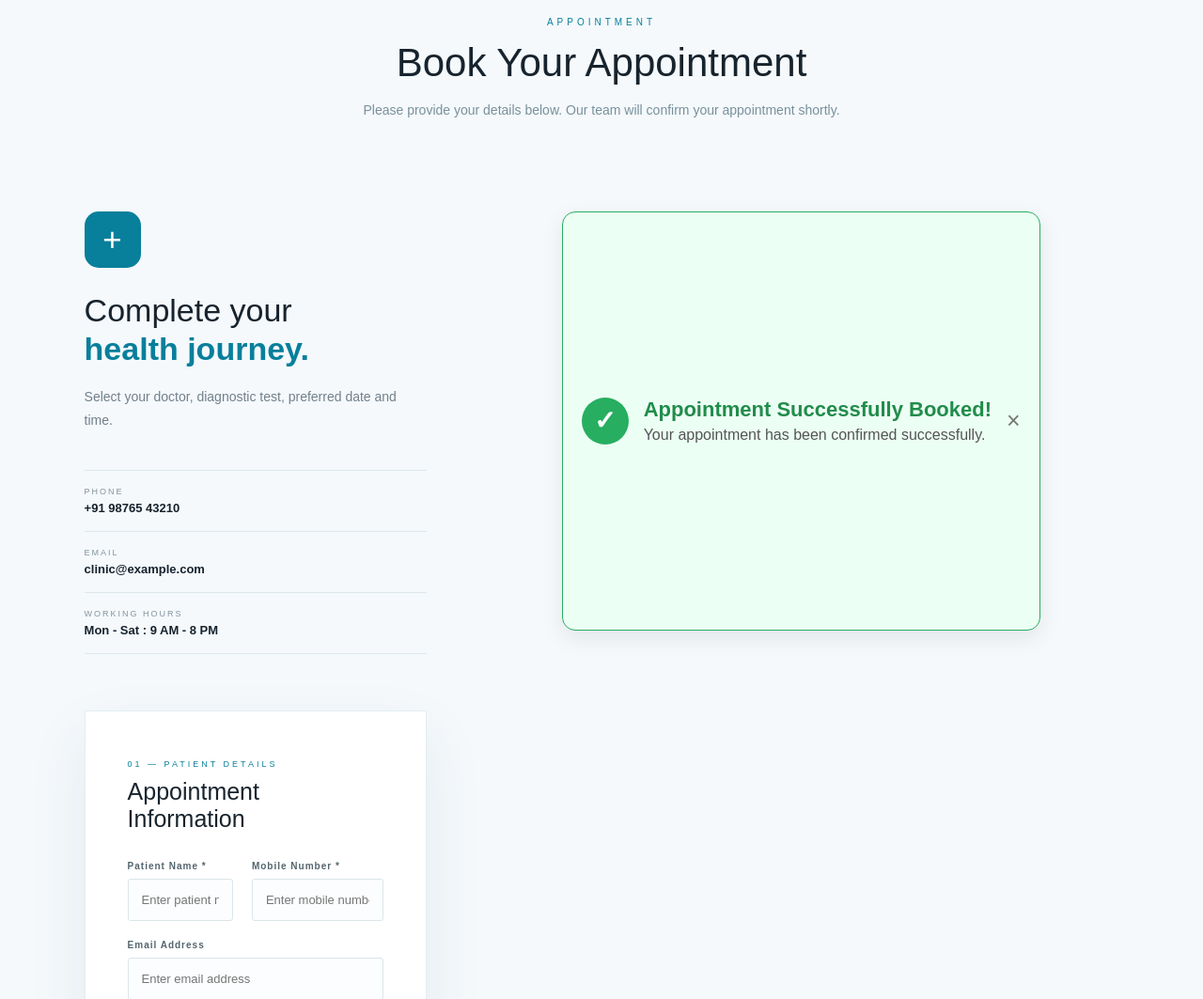
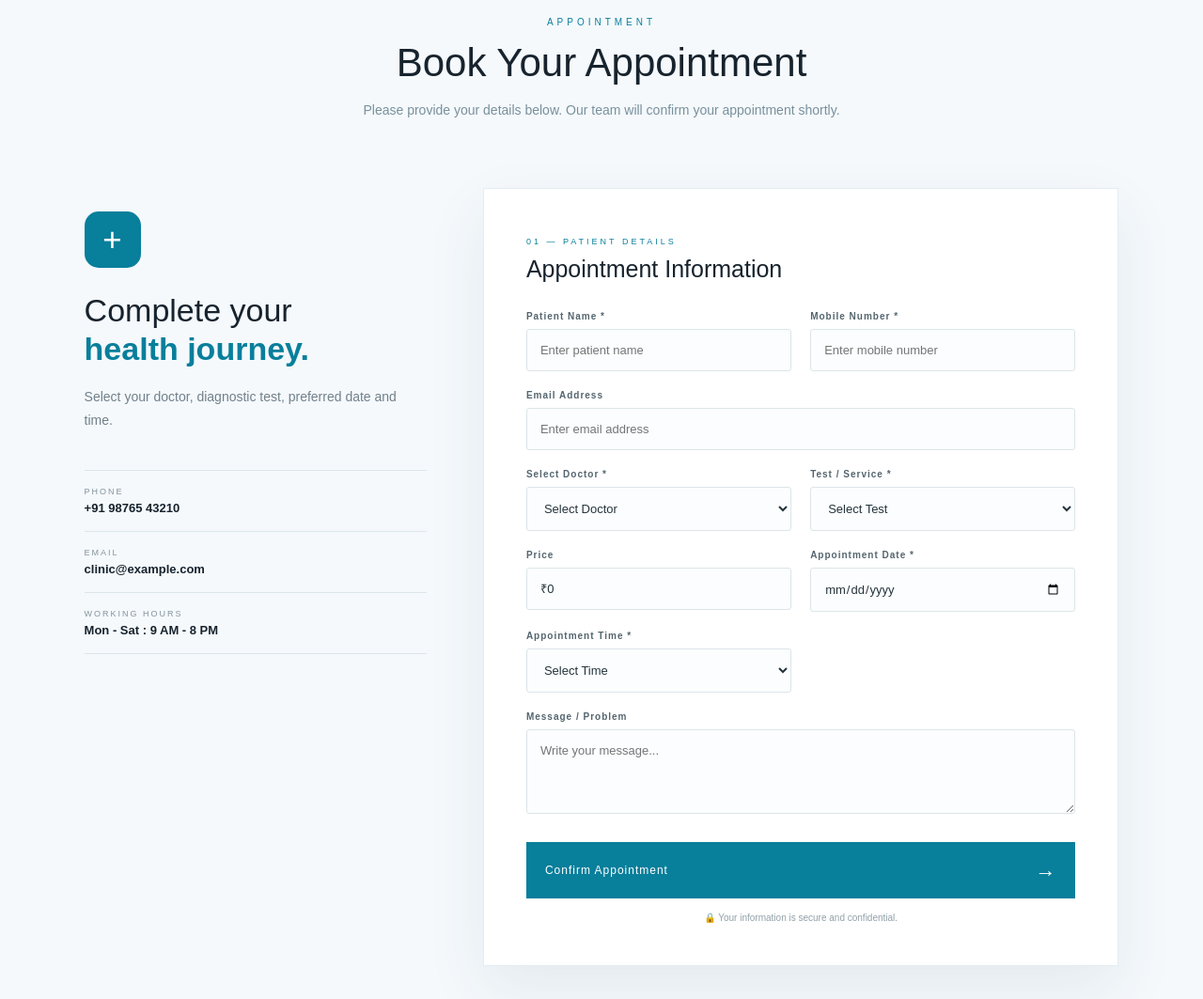
Before and after one commit to shabajkhan5440-ship-it/Al-jabbar-clinic, a Django app: page /Appointment/ in a window 1280 px wide. Shown: the part 665-1728 px from the top of the page at 94% size. Run offline with Django 5.2, Linux system fonts and the light colour scheme; tables that the repository leaves empty hold one stand-in row (values such as "Sample post"); one stand-in notice (Sample message) is shown; some libraries are stand-ins or nearby versions.

Commit message:
Update appointment page

```diff
--- a/templates/Appointment.html
+++ b/templates/Appointment.html
@@ -217,27 +217,10 @@
 
         </div>
 
-{% if messages %}
-    {% for message in messages %}
-
-        <div class="appointment-success">
-
-            <div class="success-check">
-                ✓
-            </div>
-
-            <div class="success-content">
-                <h2>Appointment Successfully Booked!</h2>
-                <p>
-                    Your appointment has been confirmed successfully.
-                </p>
-            </div>
-
-            <button onclick="this.parentElement.remove()">×</button>
-
-        </div>
-
-    {% endfor %}
+{% if success %}
+<script>
+    alert("✅ Appointment Successfully Booked!");
+</script>
 {% endif %}
 
         <!-- FORM -->
```
